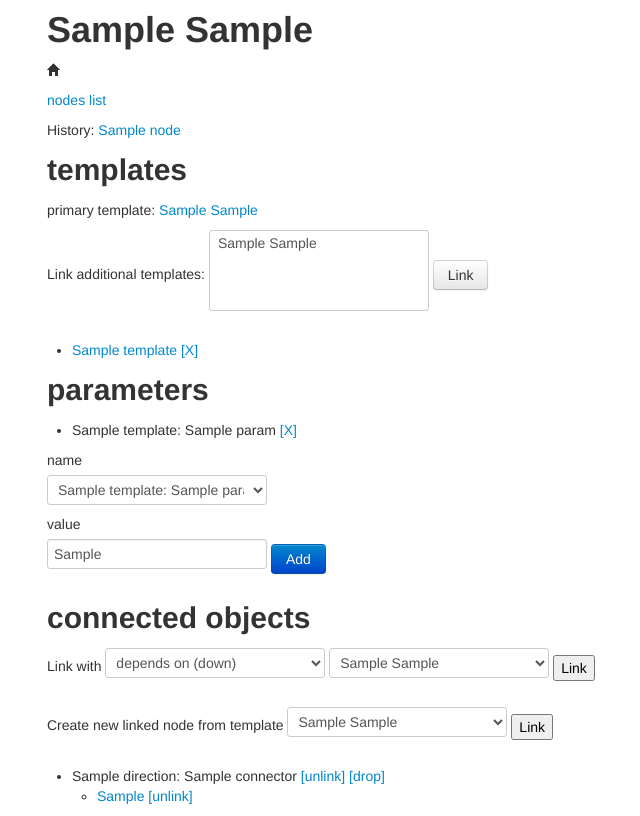
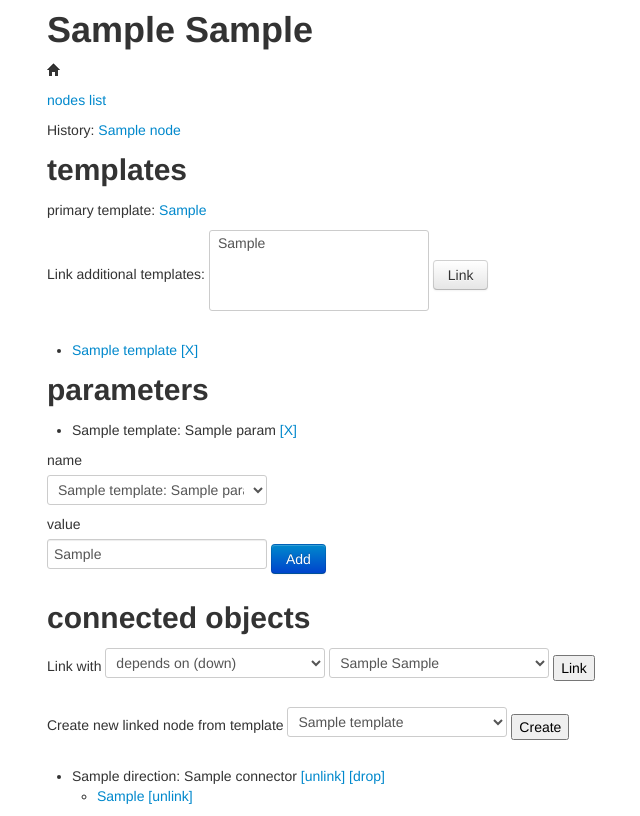
Before and after one commit to evido3s/syrup, a Django app: template templates/manager/node_detail.html in a window 1280 px wide. Shown: the whole page, without its empty margins (123-763 px from the left). Run offline with Django 3.2, Linux system fonts and the light colour scheme; tables that the repository leaves empty hold one stand-in row (values such as "Sample post"); the template is opened without the code that fills it: values that come from a table or form of the project are taken from there, most other values are stand-ins (such as "Sample title", 1, 10 or a date in 2020); parts of the project's set-up code (start-up, migrations or seed data) failed here and were passed over; some libraries are stand-ins or nearby versions.

Commit message:
ui functionality fixes

```diff
--- a/apps/manager/views.py
+++ b/apps/manager/views.py
@@ -98,12 +98,13 @@ def node_delete(request, node_id):
 def node_create(request):
     template_id = int(request.POST.get('template_id'))
     link_node_id = int(request.POST.get('link_with'))
+    direction = int(request.POST.get('link_direction'))
     newname = request.POST.get('newname')
     template = Node.objects.get(id = template_id)
     link_node = Node.objects.get(id = link_node_id) if link_node_id >= 0 else None
     node = template.create_item(newname)
     if link_node:
-        node.link_with(link_node)
+        node.link_with(link_node, direction)
     return HttpResponseRedirect( reverse('manager.views.message',
             kwargs = {
                 'msg': 'nc',
@@ -289,7 +290,7 @@ def node_detail(request, node_id):
                 'node': node,
                 'node_list': Node.objects.filter(typ=1).exclude(id=node_id),
                 'template_list': Node.objects.filter(typ=0).exclude(id=node.get_primary_template().id),
-                'template_full_list': Node.objects.filter(typ=0),
+                'primary_template_list': Node.list_primary_templates(),
                 'params': node.list_params(),
                 'available_params': node.list_available_params(),
                 'templates': node.list_templates(incl_primary = False),
@@ -337,6 +338,7 @@ def node_table(request):
                 'node_list': node_list,
                 'nodetable': nodetable,
                 'template_list': Node.objects.filter(typ=0),
+                'primary_template_list': Node.list_primary_templates(),
                 'available_params': available_params,
                 'primary_name': primary_name,
                 },
--- a/libs/backend/models.py
+++ b/libs/backend/models.py
@@ -1,4 +1,5 @@
 from django.db import models
+from django.core.exceptions import ObjectDoesNotExist
 
 class Node(models.Model):
     typ = models.IntegerField()
@@ -22,6 +23,11 @@ class Node(models.Model):
                 return u"Item%d" % ( self.id )
         elif self.typ == 2:
             return u"Connector%d" % ( self.id )
+
+    @staticmethod
+    def list_primary_templates():
+        """List all templates from which objects can be created"""
+        return Node.objects.filter(typ = 0).filter(paramstr__primary = True)
 
     @staticmethod
     def create_template(name):
@@ -81,6 +87,14 @@ class Node(models.Model):
             return self.paramstr_set.filter(primary = True).get()
         elif self.typ == 1:
             return self.paramstr_set.filter(template = self.primary_template, primary = True).get()
+
+    def is_primary_template(self):
+        assert self.typ == 0
+        try:
+            self.get_primary_param()
+            return True
+        except ObjectDoesNotExist:
+            return False
 
     def list_params(self, incl_structural = True, incl_primary = True):
         """Returns QuerySet of all parameters of this node"""
--- a/templates/manager/node_detail.html
+++ b/templates/manager/node_detail.html
@@ -17,7 +17,7 @@
 <h2>templates</h2>
 <p>primary template:
     <a href="{% url manager.views.template_detail node.primary_template.id %}"
-        >{{ node.primary_template }}</a></p>
+        >{{ node.primary_template.get_name }}</a></p>
 <form action="{% url manager.views.node_link_template %}" method="post">
     {% csrf_token %}
     <p>
@@ -25,7 +25,7 @@
         <input type="hidden" name="node_id" value="{{node.id}}" />
         <select multiple="multiple" name="template_id" id="template_id">
         {% for template in template_list %}
-            <option value="{{template.id}}">{{ template }}</option>
+            <option value="{{template.id}}">{{ template.get_name }}</option>
         {% endfor %}
         </select>
         <input class="btn" type="submit" name="sub" value="Link" />
@@ -34,7 +34,7 @@
 <ul>
     {% for template in templates %}
         <li>
-            <a href="{% url manager.views.template_detail template.id %}">{{ template }}</a>
+            <a href="{% url manager.views.template_detail template.id %}">{{ template.get_name }}</a>
             <a href="{% url manager.views.node_unlink_template node.id template.id %}" title="unlink template">[X]</a>
         </li>
     {% empty %}
@@ -45,7 +45,7 @@
     <ul>
         {% for param in params %}
             <li>
-                {{ param.template }}: {{ param }}
+                {{ param.template.get_name }}: {{ param }}
                 {% if not param.primary %}
                 <a href="{% url manager.views.node_del_param param.id %}" title="delete parameter">[X]</a>
                 {% endif %}
@@ -61,7 +61,7 @@
         <label for="param_id">name</label>
         <select name="param_id" id="param_id">
         {% for param in available_params %}
-            <option value="{{param.id}}">{{ param.template }}: {{ param.name }}</option>
+            <option value="{{param.id}}">{{ param.template.get_name }}: {{ param.name }}</option>
         {% endfor %}
         </select>
         <label for="param_value">value</label>
@@ -94,11 +94,11 @@
         Create new linked node from template
         <input type="hidden" name="link_node_id" value="{{node.id}}" />
         <select name="template_id" id="template_id">
-        {% for template in template_full_list %}
-            <option value="{{template.id}}">{{ template }}</option>
+        {% for template in primary_template_list %}
+            <option value="{{template.id}}">{{ template.get_name }}</option>
         {% endfor %}
         </select>
-        <input type="submit" name="sub" value="Link" />
+        <input type="submit" name="sub" value="Create" />
     </p>
 </form>
 <ul>
--- a/templates/manager/node_new.html
+++ b/templates/manager/node_new.html
@@ -12,6 +12,11 @@
     </p>
     <p>
         <label for="link_with">Link with this node</label>
+        <select name="link_direction" id="link_direction">
+            <option value="-1">depends on (down)</option>
+            <option value="0">neutral</option>
+            <option value="1">provides (up)</option>
+        </select>
         <select name="link_with" id="link_with">
             <option value="-1"
                 {% if not link_node_id %}selected="selected"{% endif %}
--- a/templates/manager/template_detail.html
+++ b/templates/manager/template_detail.html
@@ -14,7 +14,9 @@
     {% if not forloop.last %} &gt; {% endif %}
 {% endfor %}
 </p>
+{% if node.is_primary_template %}
 <p><a href="{% url manager.views.node_new template_id=node.id %}" class="btn btn-success">create node using this template</a></p>
+{% endif %}
 <h2>manage template's parameters</h2>
 <form action="{% url manager.views.template_add_param %}" method="post">
     {% csrf_token %}
```
